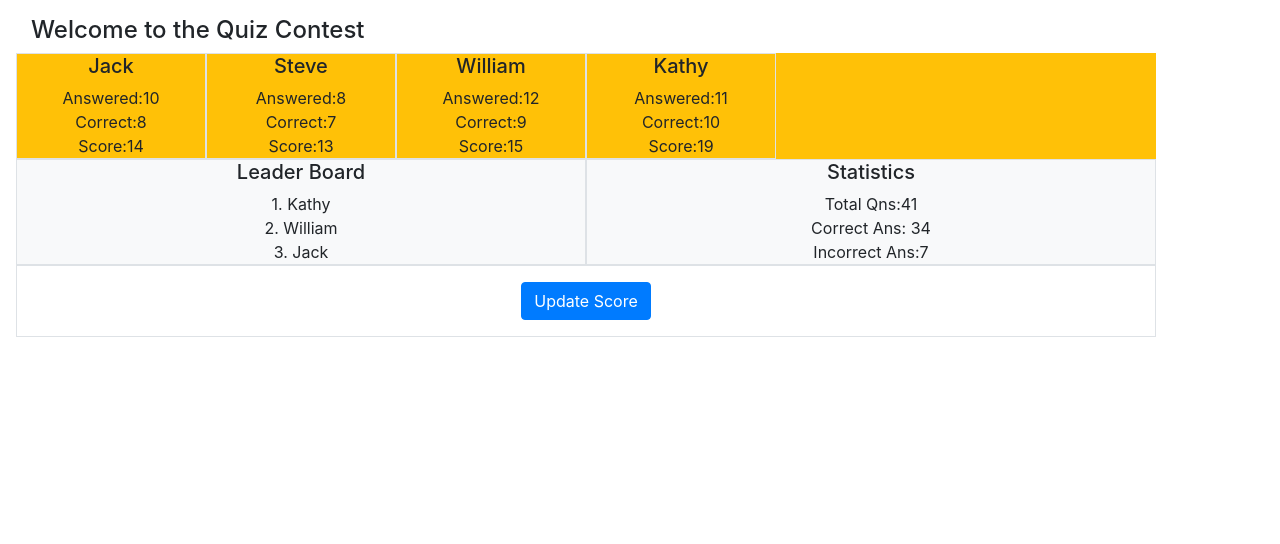
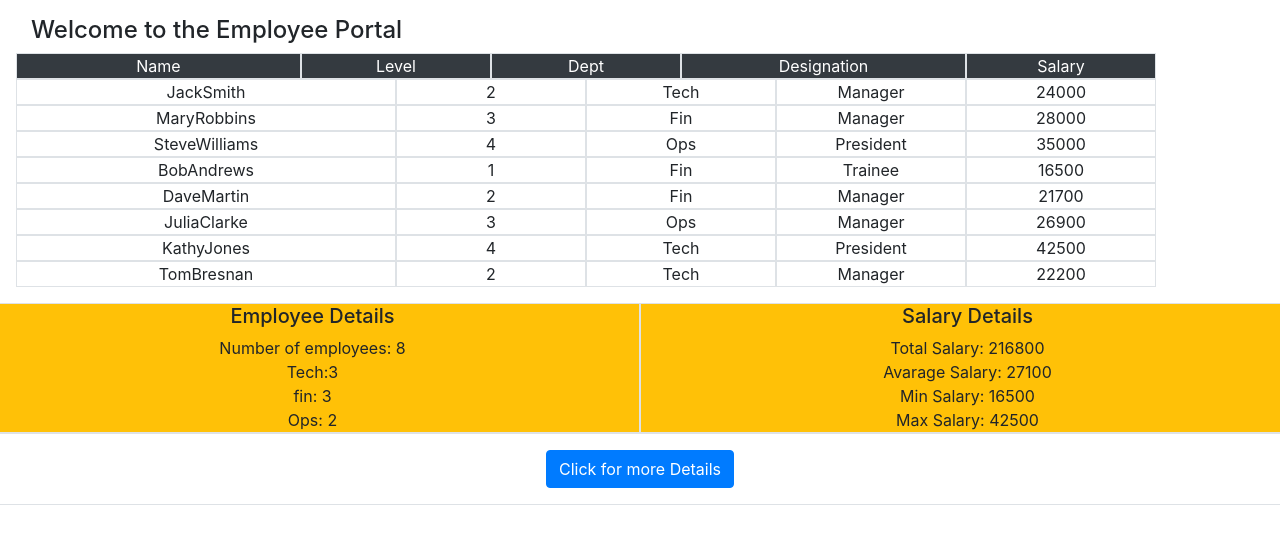
Before and after one commit to SurbhiBisarwal/welcome, an Angular app: page / in a window 1280 px wide. Shown: the top 544 px of the page. Built offline with nearby package versions, Linux system fonts and the light colour scheme.

Commit message:
Welcome to the employee portal part 1

```diff
--- a/src/app/app.component.html
+++ b/src/app/app.component.html
@@ -1,37 +1,38 @@
 <div class="container m-3">
-  <h4>Welcome to the Quiz Contest</h4>
-  <!-- <div class="row bg-dark text-white text-center">
-    <div class="col-4 border">Name</div>
-    <div class="col-2 border">Answered</div>
-    <div class="col-2 border">Correct</div>
-    <div class="col-4 border">Score</div>
-  </div> -->
-  <div class="row text-center bg-warning">
-    <div class="col-2 border" *ngFor="let player of players">
-      <h5>{{ player.name }}</h5>
-
-      Answered:{{ player.answered }}<br />
-      Correct:{{ player.correct }} <br />
-      Score:{{ player.correct * 2 - (player.answered - player.correct) }}
+  <h4>Welcome to the Employee Portal</h4>
+  <div class="row bg-dark text-white text-center">
+    <div class="col-3 border">Name</div>
+    <div class="col-2 border">Level</div>
+    <div class="col-2 border">Dept</div>
+    <div class="col-3 border">Designation</div>
+    <div class="col-2 border">Salary</div>
+  </div>
+  <div class="row" *ngFor="let employee of employees">
+    <div class="col-4 text-center border">{{ employee.name }}</div>
+    <div class="col-2 text-center border">{{ employee.level }}</div>
+    <div class="col-2 text-center border">{{ employee.dept }}</div>
+    <div class="col-2 text-center border">{{ employee.designation }}</div>
+    <div class="col-2 text-center border">{{ employee.salary }}</div>
   </div>
 </div>
 <div class="row bg-light text-center">
-    <div class="col-6 border">
-      <h5>Leader Board</h5>
-      1. {{ getPlayer(1).name }} <br />
-      2. {{ getPlayer(2).name }} <br />
-      3. {{ getPlayer(3).name }}<br />
+  <div class="col-6 border bg-warning">
+    <h5>Employee Details</h5>
+    Number of employees: {{ getNumberOfEmployees() }} <br />
+    Tech:{{ getDeptCount("Tech") }} <br />
+    fin: {{ getDeptCount("Fin") }} <br />
+    Ops: {{ getDeptCount("Ops") }} <br />
   </div>
-    <div class="col-6 border">
-      <h5>Statistics</h5>
-      Total Qns:{{ totalQues() }} <br />
-      Correct Ans: {{ correctAns() }} <br />
-      Incorrect Ans:{{ totalQues() - correctAns() }} <br />
+  <div class="col-6 border bg-warning">
+    <h5>Salary Details</h5>
+    Total Salary: {{ getTotalSalary() }} <br />
+    Avarage Salary: {{ getAverageSalary() }} <br />
+    Min Salary: {{ getMinSalary() }}<br />
+    Max Salary: {{ getMaxSalary() }}<br />
   </div>
 </div>
 <div class="row text-center border p-3">
   <div class="col-12">
-      <button class="btn btn-primary">Update Score</button>
+    <button class="btn btn-primary">Click for more Details</button>
   </div>
 </div>
-</div>
--- a/src/app/app.component.ts
+++ b/src/app/app.component.ts
@@ -6,29 +6,97 @@ import { Component } from "@angular/core";
   styleUrls: ["./app.component.scss"],
 })
 export class AppComponent {
-  players = [
-    { name: "Jack", answered: 10, correct: 8 },
-    { name: "Steve", answered: 8, correct: 7 },
-    { name: "William", answered: 12, correct: 9 },
-    { name: "Kathy", answered: 11, correct: 10 },
+  employees = [
+    {
+      name: "JackSmith",
+      level: 2,
+      dept: "Tech",
+      designation: "Manager",
+      salary: 24000,
+    },
+    {
+      name: "MaryRobbins",
+      level: 3,
+      dept: "Fin",
+      designation: "Manager",
+      salary: 28000,
+    },
+    {
+      name: "SteveWilliams",
+      level: 4,
+      dept: "Ops",
+      designation: "President",
+      salary: 35000,
+    },
+    {
+      name: "BobAndrews",
+      level: 1,
+      dept: "Fin",
+      designation: "Trainee",
+      salary: 16500,
+    },
+    {
+      name: "DaveMartin",
+      level: 2,
+      dept: "Fin",
+      designation: "Manager",
+      salary: 21700,
+    },
+    {
+      name: "JuliaClarke",
+      level: 3,
+      dept: "Ops",
+      designation: "Manager",
+      salary: 26900,
+    },
+    {
+      name: "KathyJones",
+      level: 4,
+      dept: "Tech",
+      designation: "President",
+      salary: 42500,
+    },
+    {
+      name: "TomBresnan",
+      level: 2,
+      dept: "Tech",
+      designation: "Manager",
+      salary: 22200,
+    },
   ];
 
-  getPlayer(position: number) {
-    let sortPlayers = [...this.players];
-    sortPlayers.sort(this.sortScore);
-    return sortPlayers[position - 1];
+  getNumberOfEmployees(): number {
+    return this.employees.length;
   }
 
-  sortScore(p1, p2) {
-    let p1s = p1.correct * 2 - (p1.answered - p1.correct);
-    let p2s = p2.correct * 2 - (p2.answered - p2.correct);
-    return p2s - p1s;
+  // Get employee count per department
+  getDeptCount(dept: string): number {
+    return this.employees.filter((emp) => emp.dept === dept).length;
   }
 
-  totalQues() {
-    return this.players.reduce((acc, curr) => acc + curr.answered, 0);
+  // Calculate total salary
+  getTotalSalary(): number {
+    return this.employees.reduce((total, emp) => total + emp.salary, 0);
   }
-  correctAns() {
-    return this.players.reduce((acc, curr) => acc + curr.correct, 0);
+
+  // Calculate average salary
+  getAverageSalary(): number {
+    const totalSalary = this.getTotalSalary();
+    return totalSalary / this.employees.length;
+  }
+
+  // Get minimum salary
+  getMinSalary(): number {
+    return Math.min(...this.employees.map((emp) => emp.salary));
+  }
+
+  // Get maximum salary
+  getMaxSalary(): number {
+    return Math.max(...this.employees.map((emp) => emp.salary));
+  }
+
+  // Optional: Example button functionality
+  showMoreDetails() {
+    console.log("More details button clicked");
   }
 }
```
Lines whose indentation alone changed are shown as unchanged.
